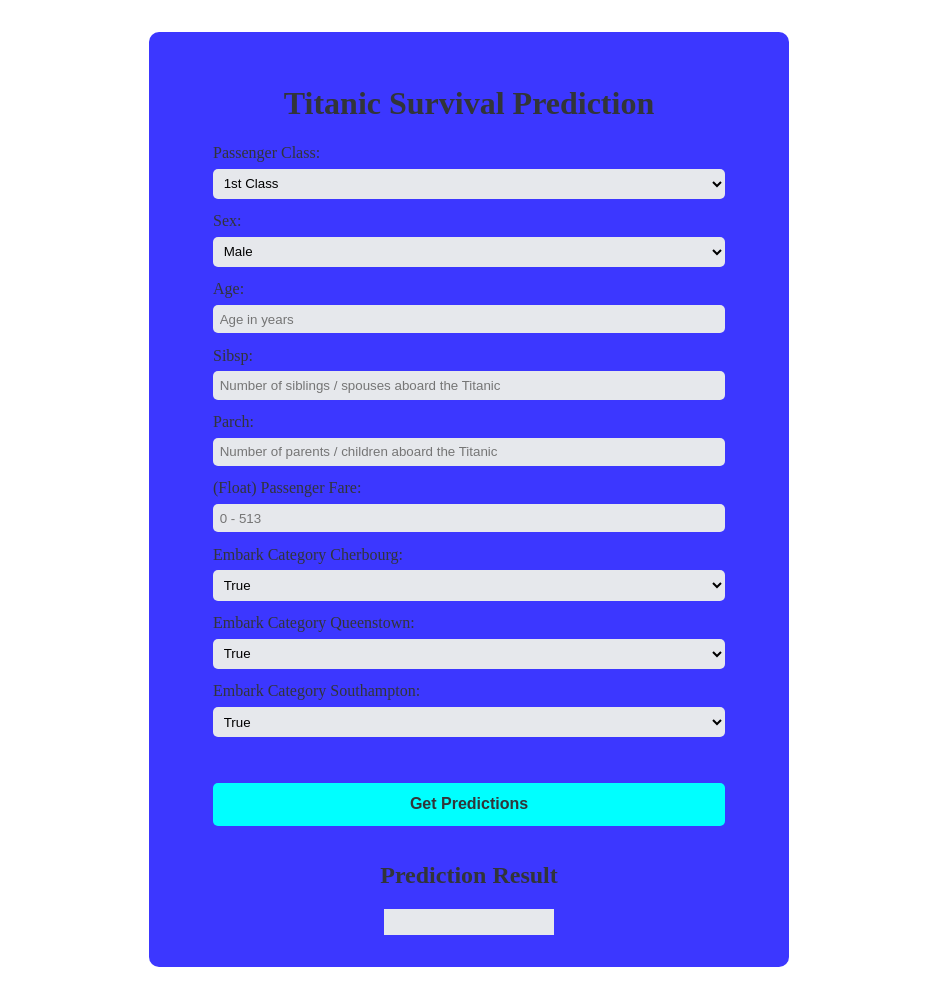
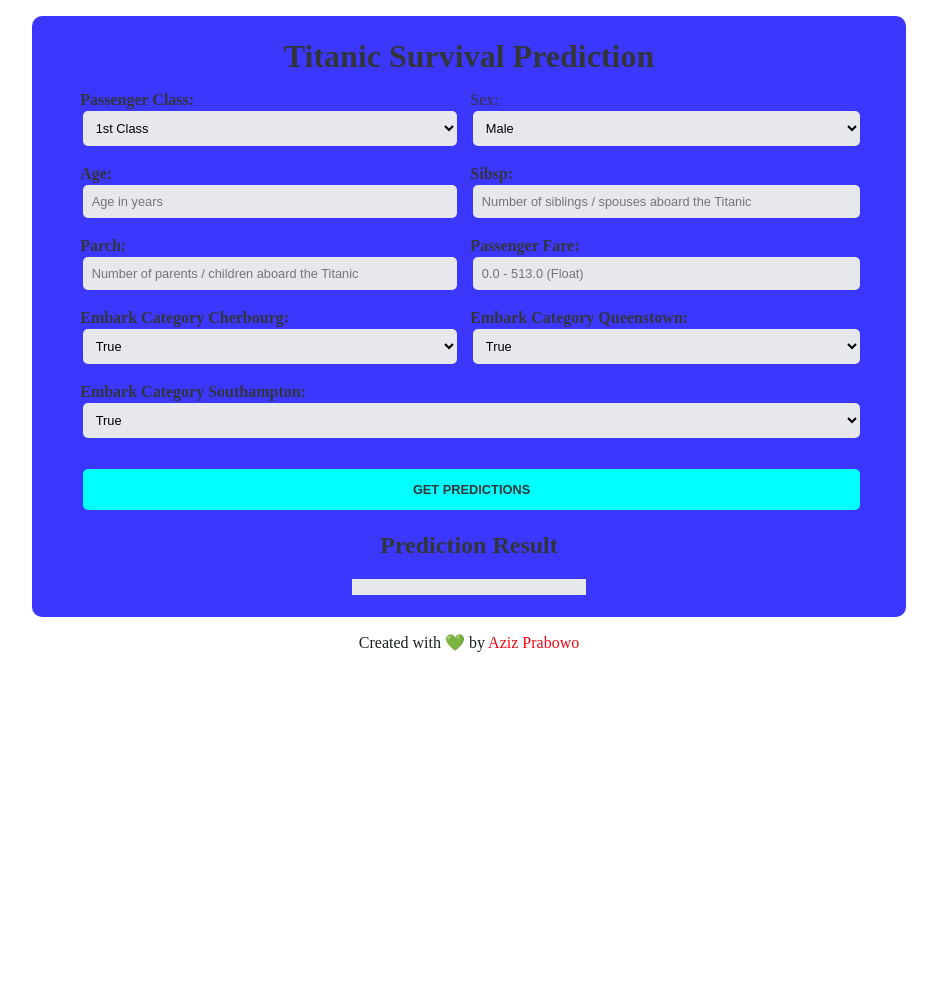
Before and after one commit to azizp128/Titanic-Survival-Prediction, a Django app: page / in a window 1280 px wide. Shown: the whole page, without its empty margins (171-1108 px from the left). After the commit the page ends 652 px from the top, so only its background shows below. Run offline with Django 4.2, Linux system fonts and the light colour scheme.

Commit message:
fix minor issue

```diff
--- a/static/style.css
+++ b/static/style.css
@@ -13,7 +13,8 @@ body {
 }
 
 .container {
-  margin: 2rem auto;
+  padding: 1em;
+  margin: 0 auto;
   display: flex;
   flex-direction: column;
   align-items: center;
@@ -21,14 +22,13 @@ body {
 
 .prediction-box {
   border-radius: 10px;
-  min-width: 50%;
-  margin: 0 auto;
-  padding: 2rem 4rem;
+  padding: 1.5em;
   background-color: #3c37ff;
 }
 
 .title {
   text-align: center;
+  font-size: 2.5rem;
 }
 
 .result {
@@ -36,12 +36,17 @@ body {
 }
 
 .result-text {
-  padding: 0.8em;
+  padding: 0.5em;
   margin: 0 auto;
-  /* border: 2px solid; */
-  width: 170px;
+  max-width: 60%;
   background-color: #e6e8ec;
+  font-weight: bold;
   /* visibility: hidden; */
+}
+
+.prediction-text {
+  font-size: 1rem;
+  font-weight: 600;
 }
 
 input,
@@ -53,19 +58,91 @@ button {
   border: 0;
   padding: 0.5em;
   width: 100%;
+  font-size: 0.8rem;
 }
 
 button {
-  padding: 0.8em;
   background-color: aqua;
   border: 0;
   margin-top: 2em;
-  font-size: 1rem;
   font-weight: bold;
   color: #323539;
+  text-transform: uppercase;
 }
 
 button:hover {
   background-color: rgb(139, 139, 139);
   cursor: pointer;
 }
+
+.attribution {
+  font-size: 1rem;
+  color: rgb(25, 32, 32);
+}
+
+.attribution a {
+  color: rgb(241, 8, 20);
+}
+.attribution a:hover {
+  color: rgba(240, 128, 128, 0.301);
+}
+
+@media (min-width: 600px) {
+  .container {
+    display: block;
+  }
+
+  .title {
+    text-align: center;
+    font-size: 2rem;
+    margin: 0;
+  }
+
+  input,
+  select,
+  button {
+    margin: 0.2em;
+    padding: 0.7em;
+  }
+
+  button {
+    background-color: aqua;
+    margin-top: 1em;
+    padding: 1em;
+  }
+
+  .prediction-form {
+    margin-top: 1em;
+    display: grid;
+    grid-template-areas:
+      "prediction-form-1 prediction-form-2"
+      "prediction-form-3 prediction-form-4"
+      "prediction-form-5 prediction-form-6"
+      "prediction-form-7 prediction-form-8"
+      "prediction-form-9 prediction-form-9"
+      "btn btn";
+    gap: 1em;
+  }
+
+  .prediction-form-9 {
+    grid-area: prediction-form-9;
+  }
+
+  .btn {
+    grid-area: btn;
+  }
+
+  .prediction-box {
+    padding: 1.35em 3em;
+    max-width: 70%;
+    margin: 0 auto;
+  }
+
+  .attribution {
+    text-align: center;
+  }
+
+  .result-text {
+    max-width: 30%;
+  }
+}
--- a/templates/home.html
+++ b/templates/home.html
@@ -2,24 +2,24 @@
 <html lang="en">
 
 <head>
-    <meta charset="utf-8" />
-    <meta name="description" />
-    <meta name="keywords" />
+    <meta charset="UTF-8">
+    <meta http-equiv="X-UA-Compatible" content="IE=edge">
+    <meta name="viewport" content="width=device-width, initial-scale=1.0">
     <title>Home page</title>
     {% load static %}
     <link rel="stylesheet" href="{% static 'style.css' %}">
-    <!-- <link rel="stylesheet" href="../titanicml/static/titanicml/style.css"> -->
+    <!-- <link rel="stylesheet" href="../static/style.css"> -->
 </head>
 
 <body>
     <div class="container">
         <div class="prediction-box">
             <h1 class="title">Titanic Survival Prediction</h1>
-            <!-- <form action=""> -->
-            <form action="{% url 'result' %}">
+            <!-- <form action="" class="prediction-form"> -->
+            <form action="{% url 'result' %}" class="prediction-form">
                 {% csrf_token %}
-                <div>
-                    <label>Passenger Class:</label>
+                <div class="prediction-form-1">
+                    <label class="prediction-text">Passenger Class:</label>
                     <select class="form-select" name="pclass">
                         <option value="1">1st Class</option>
                         <option value="2">2nd Class</option>
@@ -27,54 +27,55 @@
                     </select>
                     <br>
                 </div>
-                <div>
-                    <label>Sex:</label>
+                <div class="prediction-form-2>
+                    <label class=" prediction-text">Sex:</label>
                     <select class="form-select" name="sex">
                         <option value="0">Male</option>
                         <option value="1">Female</option>
                     </select>
                     <br>
                 </div>
-                <div>
-                    <label>Age:</label>
+                <div class="prediction-form-3">
+                    <label class="prediction-text">Age:</label>
                     <input type="text" class="form-control" name="age" placeholder="Age in years" required="required">
                     <br>
                 </div>
-                <div>
-                    <label>Sibsp:</label>
+                <div class="prediction-form-4">
+                    <label class="prediction-text">Sibsp:</label>
                     <input type="text" class="form-control" name="sibsp"
                         placeholder="Number of siblings / spouses aboard the Titanic" required="required">
                     <br>
                 </div>
-                <div>
-                    <label>Parch:</label>
+                <div class="prediction-form-5">
+                    <label class="prediction-text">Parch:</label>
                     <input type="text" class="form-control" name="parch"
                         placeholder="Number of parents / children aboard the Titanic" required="required">
                     <br>
                 </div>
-                <div>
-                    <label>(Float) Passenger Fare:</label>
-                    <input type="text" class="form-control" name="fare" placeholder="0 - 513" required="required">
+                <div class="prediction-form-6">
+                    <label class="prediction-text">Passenger Fare:</label>
+                    <input type="text" class="form-control" name="fare" placeholder="0.0 - 513.0 (Float)"
+                        required="required">
                     <br>
                 </div>
-                <div>
-                    <label>Embark Category Cherbourg:</label>
+                <div class="prediction-form-7">
+                    <label class="prediction-text">Embark Category Cherbourg:</label>
                     <select class="form-select" name="embC">
                         <option value="0">True</option>
                         <option value="1">False</option>
                     </select>
                     <br>
                 </div>
-                <div>
-                    <label>Embark Category Queenstown:</label>
+                <div class="prediction-form-8">
+                    <label class="prediction-text">Embark Category Queenstown:</label>
                     <select class="form-select" name="embQ">
                         <option value="0">True</option>
                         <option value="1">False</option>
                     </select>
                     <br>
                 </div>
-                <div>
-                    <label>Embark Category Southampton:</label>
+                <div class="prediction-form-9">
+                    <label class=" prediction-text">Embark Category Southampton:</label>
                     <select class="form-select" name="embS">
                         <option value="0">True</option>
                         <option value="1">False</option>
@@ -88,6 +89,10 @@
                 <p class="result-text">{{ result }}</p>
             </div>
         </div>
+        <div class="attribution">
+            <p>Created with &#128154; by <a href="https://github.com/azizp128">Aziz Prabowo</a>
+            </p>
+        </div>
     </div>
     <!-- <script src="{% static 'script.js' %}"></script> -->
     <!-- <script src="../titanicml/static/titanicml/script.js"></script> -->
--- a/titanicml/views.py
+++ b/titanicml/views.py
@@ -25,7 +25,7 @@ def result(request):
     age = int(request.GET["age"])
     sibsp = int(request.GET["sibsp"])
     parch = int(request.GET["parch"])
-    fare = int(request.GET["fare"])
+    fare = float(request.GET["fare"])
     embC = int(request.GET["embC"])
     embQ = int(request.GET["embQ"])
     embS = int(request.GET["embS"])
```
